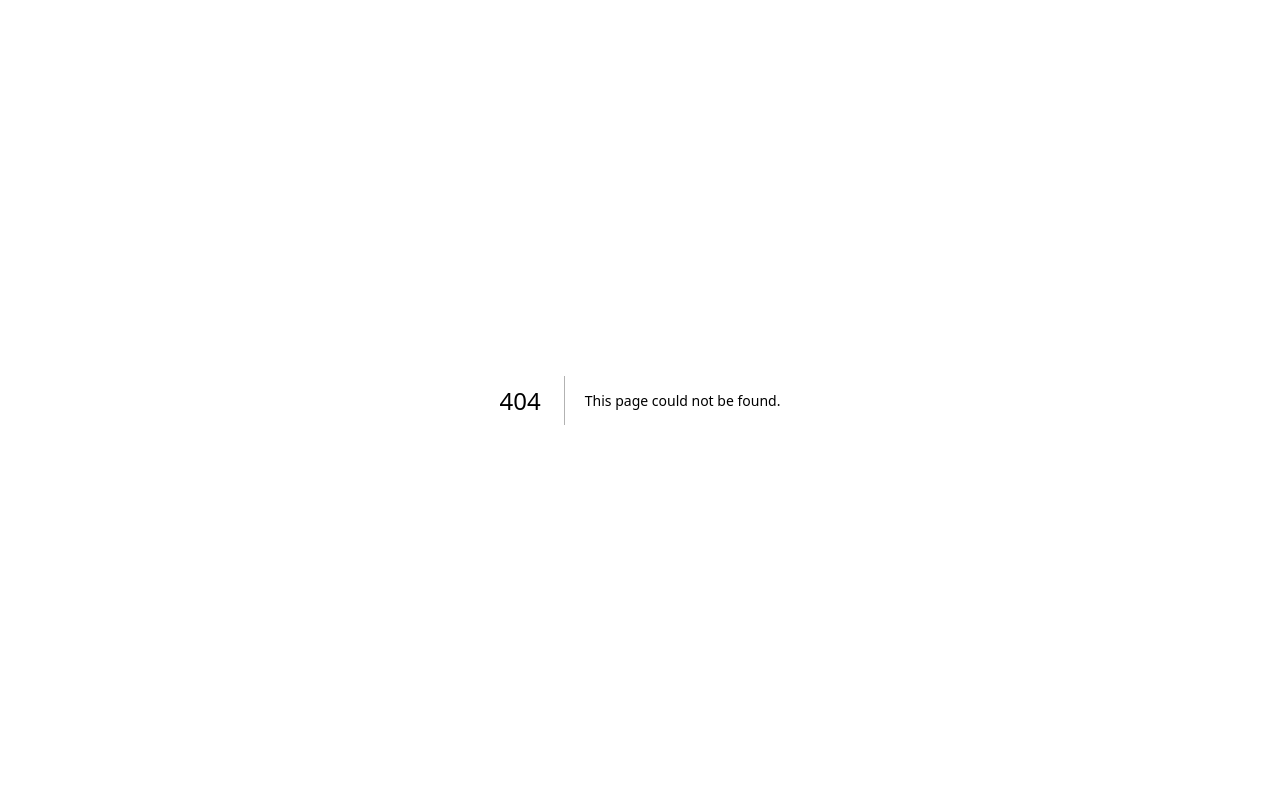
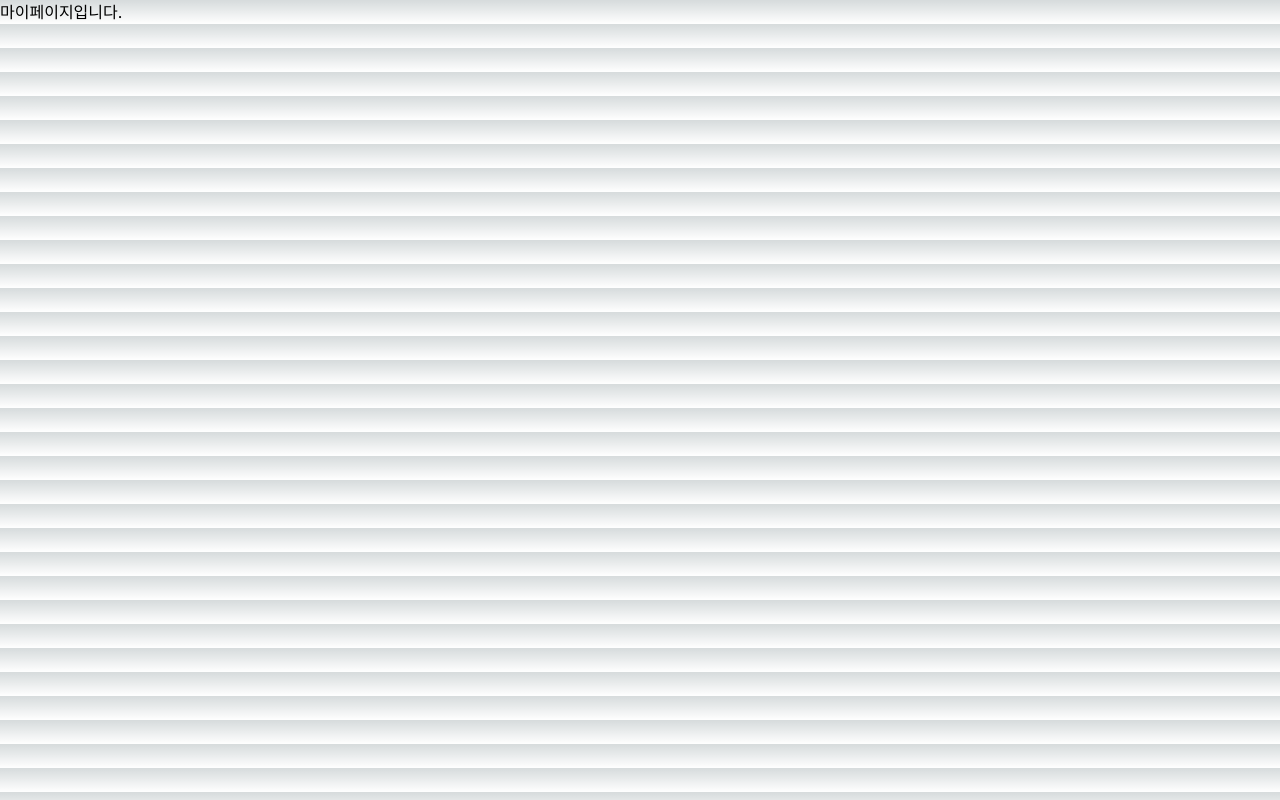
Before and after one commit to wonjangnimsamgyetang-team3/test, a Next.js app: page /mypage in a window 1280 px wide. Before the commit this address had no page. Built offline with nearby package versions, Linux system fonts and the light colour scheme.

Commit message:
[feat] - mypage 폴더 내 page.tsx 생성

```diff
--- /dev/null
+++ b/src/app/mypage/page.tsx
@@ -0,0 +1,7 @@
+import React from 'react';
+
+const myPage = () => {
+  return <div>마이페이지입니다.</div>;
+};
+
+export default myPage;
```
